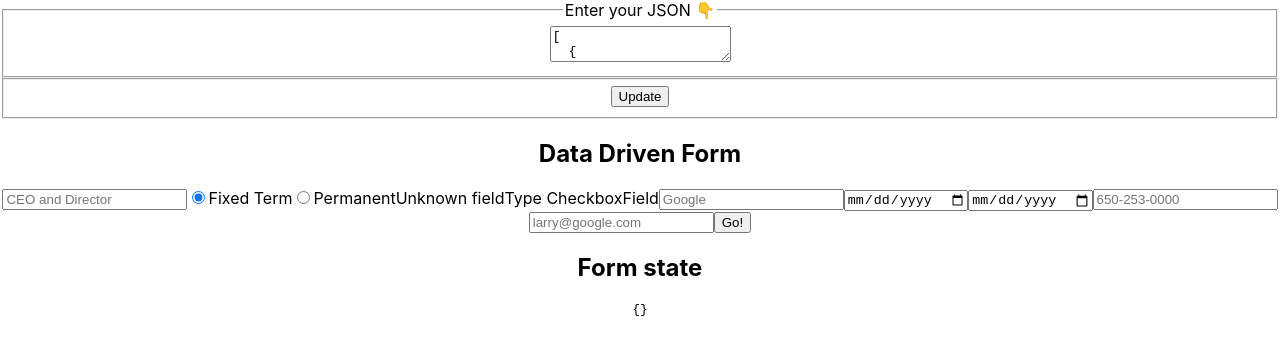
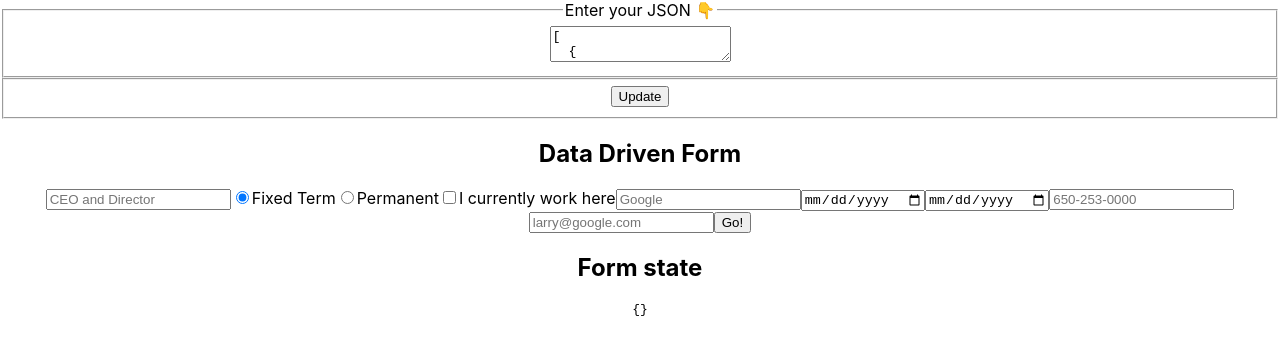
Before and after one commit to vitkarpov/acre-test, a React (Create React App) app: page / in a window 1280 px wide. Shown: the top 354 px of the page. Built offline with nearby package versions, Linux system fonts and the light colour scheme.

Commit message:
feat(fields): CheckboxField

```diff
--- /dev/null
+++ b/src/Fields/CheckboxField/index.js
@@ -0,0 +1,25 @@
+import React from 'react';
+import PropTypes from 'prop-types';
+
+const RadioButtonField = ({ name, label, checked, required, onChange }) => (
+  <label>
+    <input
+      type="checkbox"
+      name={name}
+      required={required}
+      checked={checked}
+      onChange={(e) => onChange(name, e.target.checked)}
+    />
+    {label}
+  </label>
+);
+
+RadioButtonField.propTypes = {
+  name: PropTypes.string.isRequired,
+  label: PropTypes.string,
+  required: PropTypes.bool,
+  checked: PropTypes.bool,
+  onChange: PropTypes.func
+};
+
+export default RadioButtonField;
--- a/src/Fields/index.js
+++ b/src/Fields/index.js
@@ -3,11 +3,13 @@ import DateField from './DateField';
 import PhoneNumberField from './PhoneNumberField';
 import EmailField from './EmailField';
 import RadioButtonField from './RadioButtonField';
+import CheckboxField from './CheckboxField';
 
 export default {
   TextField,
   DateField,
   PhoneNumberField,
   EmailField,
-  RadioButtonField
+  RadioButtonField,
+  CheckboxField
 }
--- a/src/default-scheme.js
+++ b/src/default-scheme.js
@@ -28,7 +28,8 @@ export default [
     id: 'CurrentEmployment',
     fieldType: 'CheckboxField',
     fieldProps: {
-      name: 'current_employment'
+      name: 'current_employment',
+      label: 'I currently work here'
     }
   },
   {
```
